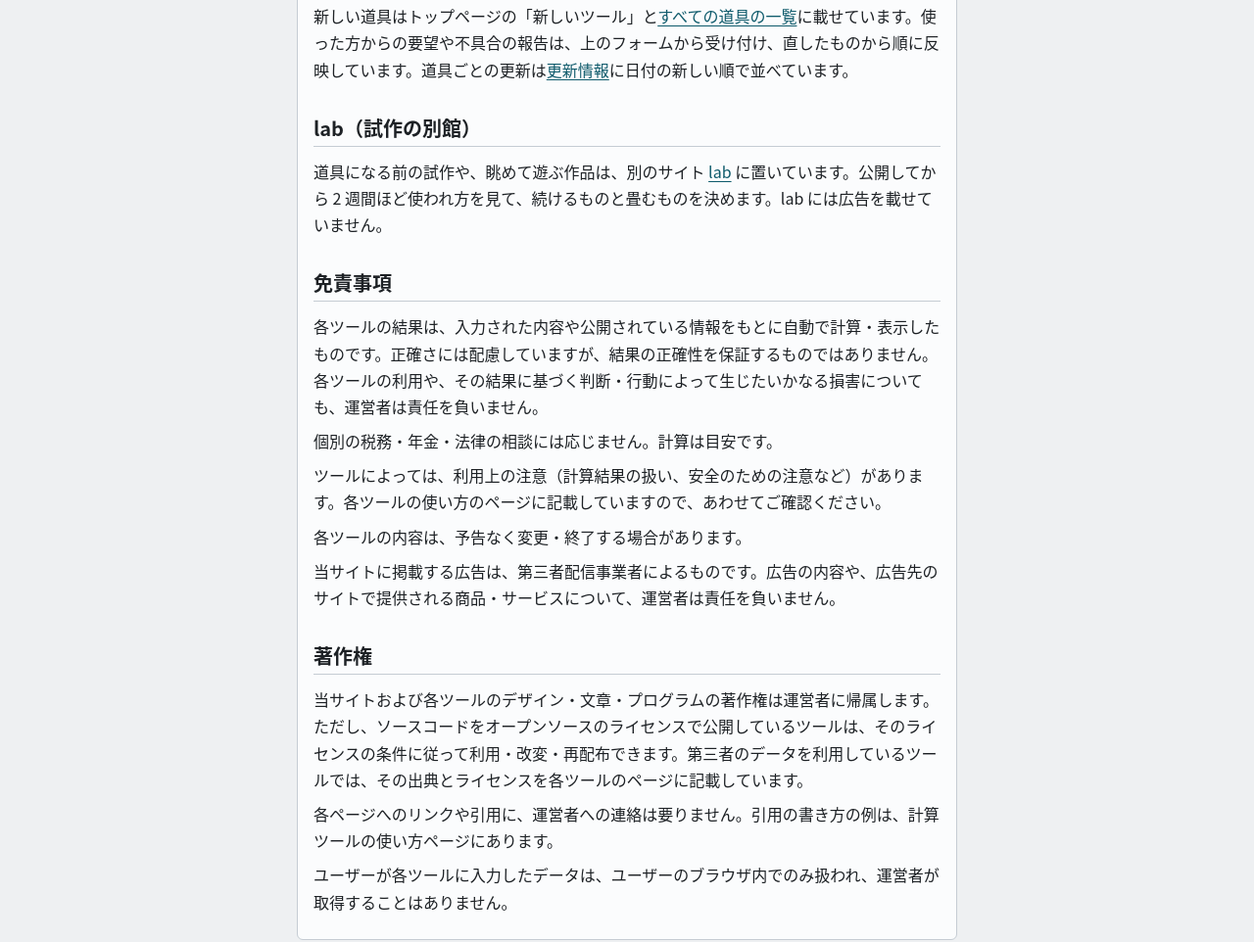
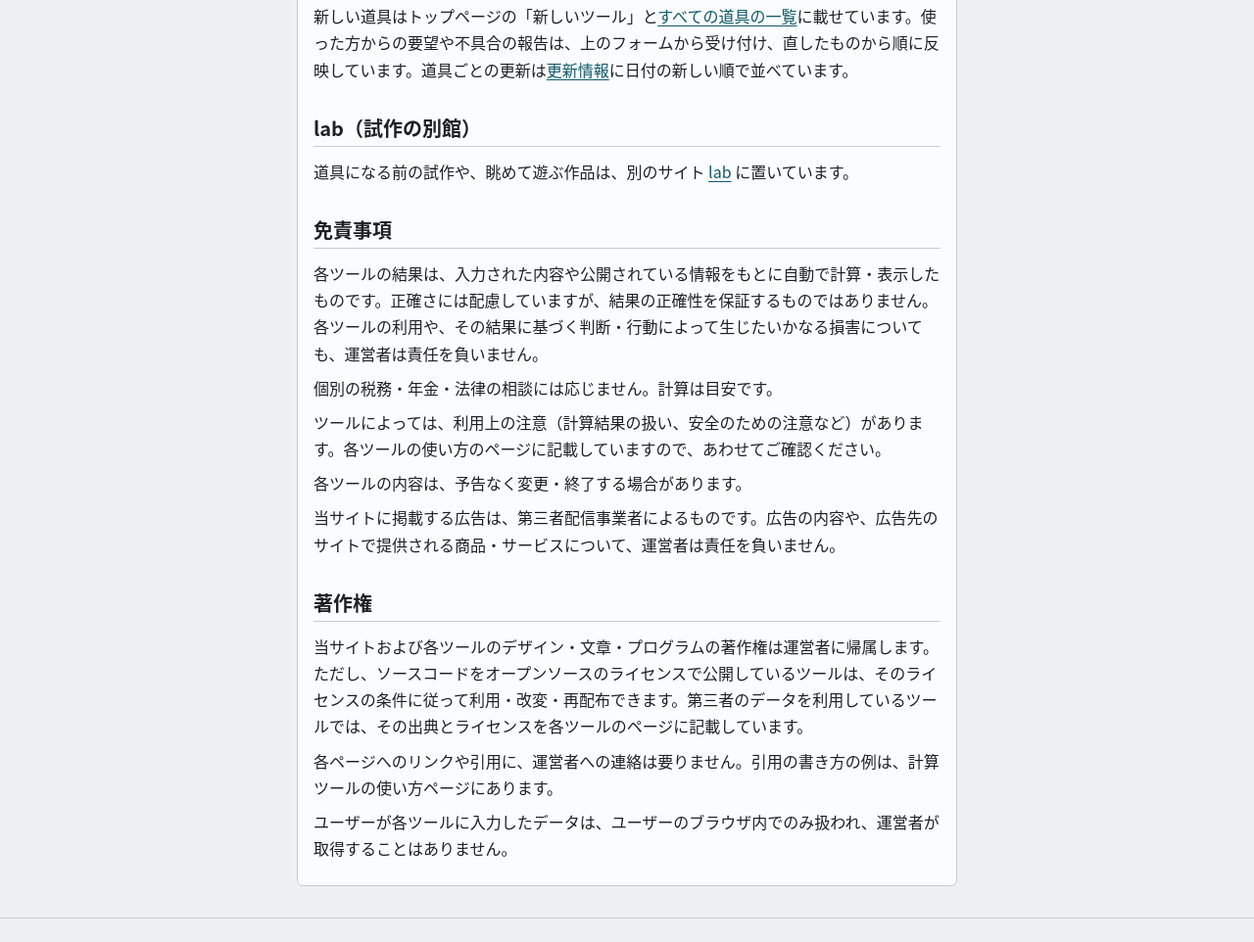
Before and after one commit to YouheiOonuki/youheioonuki.github.io, a plain HTML site: page about.html in a window 1280 px wide. Shown: the part 1443-2405 px from the top of the page at 98% size. Drawn offline with Linux system fonts and the light colour scheme.

Commit message:
about: lab の節から、畳む判断と広告の文を外す（オーナー指摘、11-21）
公開後の使われ方で畳むかを決める話は運営の内部の話で、読む人に要らない。
広告の文は本館にも今広告が無く、比べる意味が無い。

Co-Authored-By: Claude Opus 5.5 <noreply@anthropic.com>

```diff
--- a/about.html
+++ b/about.html
@@ -82,7 +82,7 @@
       <p>新しい道具はトップページの「新しいツール」と<a href="./all/">すべての道具の一覧</a>に載せています。使った方からの要望や不具合の報告は、上のフォームから受け付け、直したものから順に反映しています。道具ごとの更新は<a href="./updates/">更新情報</a>に日付の新しい順で並べています。</p>
 
       <h2>lab（試作の別館）</h2>
-      <p>道具になる前の試作や、眺めて遊ぶ作品は、別のサイト <a href="https://lab.yorozu-craft.com/">lab</a> に置いています。公開してから 2 週間ほど使われ方を見て、続けるものと畳むものを決めます。lab には広告を載せていません。</p>
+      <p>道具になる前の試作や、眺めて遊ぶ作品は、別のサイト <a href="https://lab.yorozu-craft.com/">lab</a> に置いています。</p>
 
       <h2>免責事項</h2>
       <p>各ツールの結果は、入力された内容や公開されている情報をもとに自動で計算・表示したものです。正確さには配慮していますが、結果の正確性を保証するものではありません。各ツールの利用や、その結果に基づく判断・行動によって生じたいかなる損害についても、運営者は責任を負いません。</p>
```
